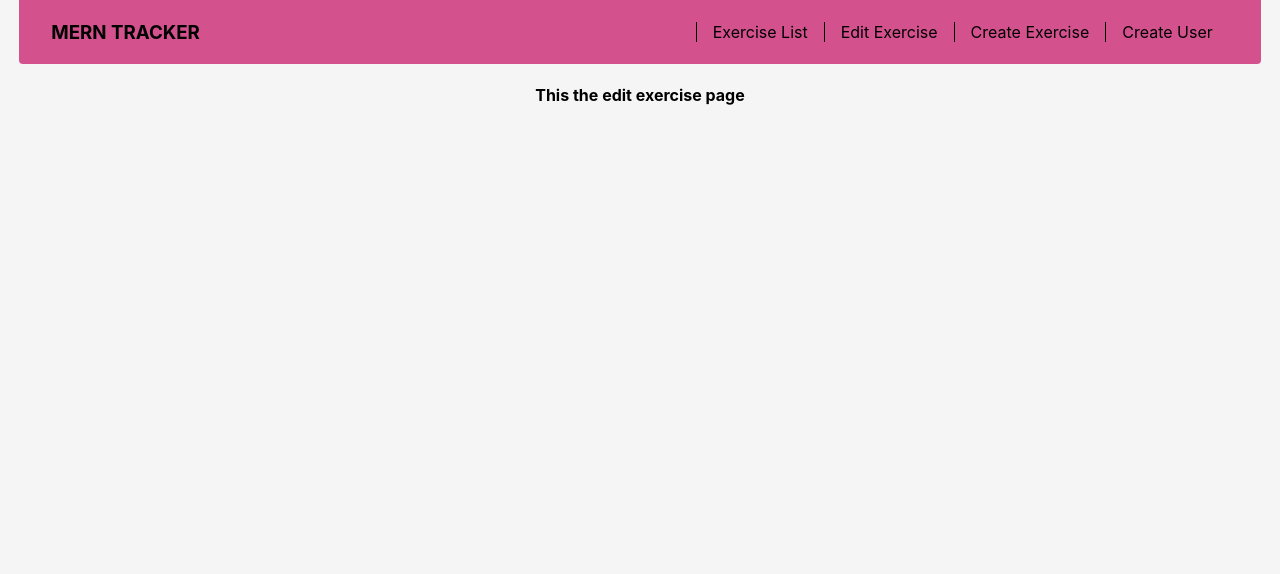
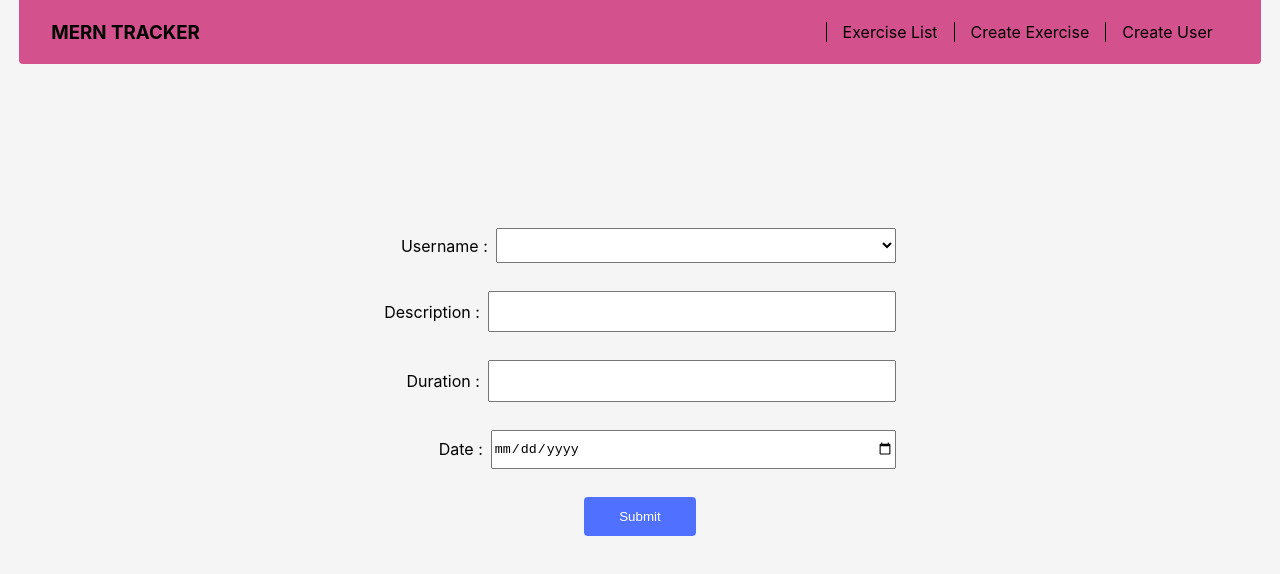
Before and after one commit to dak-shin/MERN-exercise-tracker, a React (Create React App) app: page /edit/1 in a window 1280 px wide. Shown: the top 574 px of the page. Built offline with nearby package versions, Linux system fonts and the light colour scheme; no server answers.

Commit message:
edit exercise component completed

```diff
--- a/package.json
+++ b/package.json
@@ -9,6 +9,7 @@
     "axios": "^0.21.1",
     "react": "^17.0.2",
     "react-dom": "^17.0.2",
+    "react-router": "^5.2.0",
     "react-router-dom": "^5.2.0",
     "react-scripts": "4.0.3",
     "web-vitals": "^1.0.1"
--- a/src/components/createexercise.js
+++ b/src/components/createexercise.js
@@ -18,9 +18,7 @@ const CreateExercise = () => {
         const name = event.target.name;
         var value = event.target.value;
 
-        if(name === 'date'){
-            value = value.toString()
-        }
+
 
         setExercise({...exercise, [name]:value});
 
@@ -81,7 +79,8 @@ const CreateExercise = () => {
                     id="username"
                     value={exercise.username}
                     onChange={handleChange} /> */}
-                    <select name="username" id="username" value={exercise.username} onChange={handleChange} >
+                    <select name="username" id="username" value={exercise.username} onChange={handleChange} autoComplete='off' >
+                        {/* <option value={NaN}>Select user</option> */}
                         {users.map(user =>{
                             // console.log(user);
                             return (
--- a/src/components/editexercise.js
+++ b/src/components/editexercise.js
@@ -1,10 +1,107 @@
-import React from 'react';
+import React,{useEffect, useState} from 'react';
+import {useParams} from 'react-router-dom';
+import axios from 'axios';
 
 const EditExercise = () => {
+    const obj = useParams();
+    console.log(obj.id);
+
+    const [newEx, setnewEx] = useState({});
+
+    useEffect(() => {
+
+        axios.get(`http://localhost:5000/exercises/${obj.id}`)
+        .then((res)=>{
+            if(res.data)
+            // console.log(res.data);
+            {
+
+                const temp = res.data;
+                setnewEx(temp);
+                console.log(temp);
+            }
+            else {
+                console.log('No Exercises')
+            }
+
+        })
+        // console.log('Inside useEffect');
+        return () => {
+
+        }
+
+    },[]);
+
+    const handleChange = (event) => {
+        const name = event.target.name;
+        const value = event.target.value;
+
+        setnewEx({...newEx, [name]:value});
+
+    };
+
+    const handleSubmit = () => {
+        axios.post(`http://localhost:5000/exercises/update/${obj.id}`, newEx)
+        .then((res) => {
+            console.log(res.data);
+        })
+    };
+
     return(
 
-        <div>
-            <h4>This the edit exercise page</h4>
+        <div className="form">
+            <form action="/">
+                <div className="form-group">
+                    <label htmlFor="username">Username : </label>
+                    <select name="username" id="username"  onChange={handleChange} autoComplete='off' >
+                        <option value={newEx.username}>{newEx.username}</option>
+                    </select>
+                </div>
+
+                <br/>
+
+                <div className="form-group">
+                    <label htmlFor="description">Description : </label>
+                    <input
+                    type="text"
+                    name="description"
+                    id="description"
+                    value={newEx.description}
+                    onChange={handleChange} />
+                </div>
+
+                <br/>
+
+                <div className="form-group">
+                    <label htmlFor="duration">Duration : </label>
+                    <input
+                    type="number"
+                    name="duration"
+                    id="duration"
+                    value={newEx.duration}
+                    onChange={handleChange} />
+                </div>
+
+                <br/>
+
+                <div className="form-group">
+                    <label htmlFor="date">Date : </label>
+                    <input
+                    type="date"
+                    name="date"
+                    id="date"
+                    value={newEx.date}
+                    onChange={handleChange} />
+                </div>
+
+                <br/>
+                <button type="submit" onClick={handleSubmit}>
+                    Submit
+                </button>
+
+                <br/>
+
+            </form>
         </div>
 
     );
--- a/src/components/exerciseList.js
+++ b/src/components/exerciseList.js
@@ -1,6 +1,7 @@
 import React from 'react';
 import axios from 'axios';
 import {useEffect, useState} from 'react';
+import {Link} from 'react-router-dom';
 
 const ExerciseList = () => {
 
@@ -45,7 +46,14 @@ const ExerciseList = () => {
                 <td>{exerciseobj.duration}</td>
                 <td>{exerciseobj.date}</td>
                 <td>
+                    <button type="button" >
+                        <Link to={'/edit/'+exerciseobj._id} style={{textDecoration:'none',color: 'white', backgroundColor:'rgb(80, 112, 255)'}}>
+                            Edit
+                        </Link>
+                    </button>
+
                     <button type="button"  onClick={() => {deleteExercise(exerciseobj._id)}}> Delete</button>
+
                 </td>
             </tr>
         );
--- a/src/components/navbar.js
+++ b/src/components/navbar.js
@@ -13,9 +13,6 @@ const NavbarComp = () => {
                 <Link to="/">Exercise List</Link>
             </div>
             <div className="nav-link">
-                <Link to="/edit/:id">Edit Exercise</Link>
-            </div>
-            <div className="nav-link">
                 <Link to="/create">Create Exercise</Link>
             </div>
             <div className="nav-link">
--- a/src/index.css
+++ b/src/index.css
@@ -75,7 +75,17 @@ button {
   padding: 0.75rem;
   width: 7rem;
   cursor: pointer;
+  margin: 0.25rem;
 }
+
+/* .link-in-btn {
+  text-decoration: none;
+  color: white;
+}
+
+.link-in-btn :hover {
+  background-color: rgb(80, 112, 255);
+} */
 
 button :hover {
   background-color: black;
@@ -117,7 +127,7 @@ label {
 
 table {
   padding: 0.5rem 0.25rem;
-  min-width: 50rem;
+  min-width: 90vw;
   font-size: larger;
   border-radius: var(--border-radius-small);
   /* border: 2px solid black; */
```
